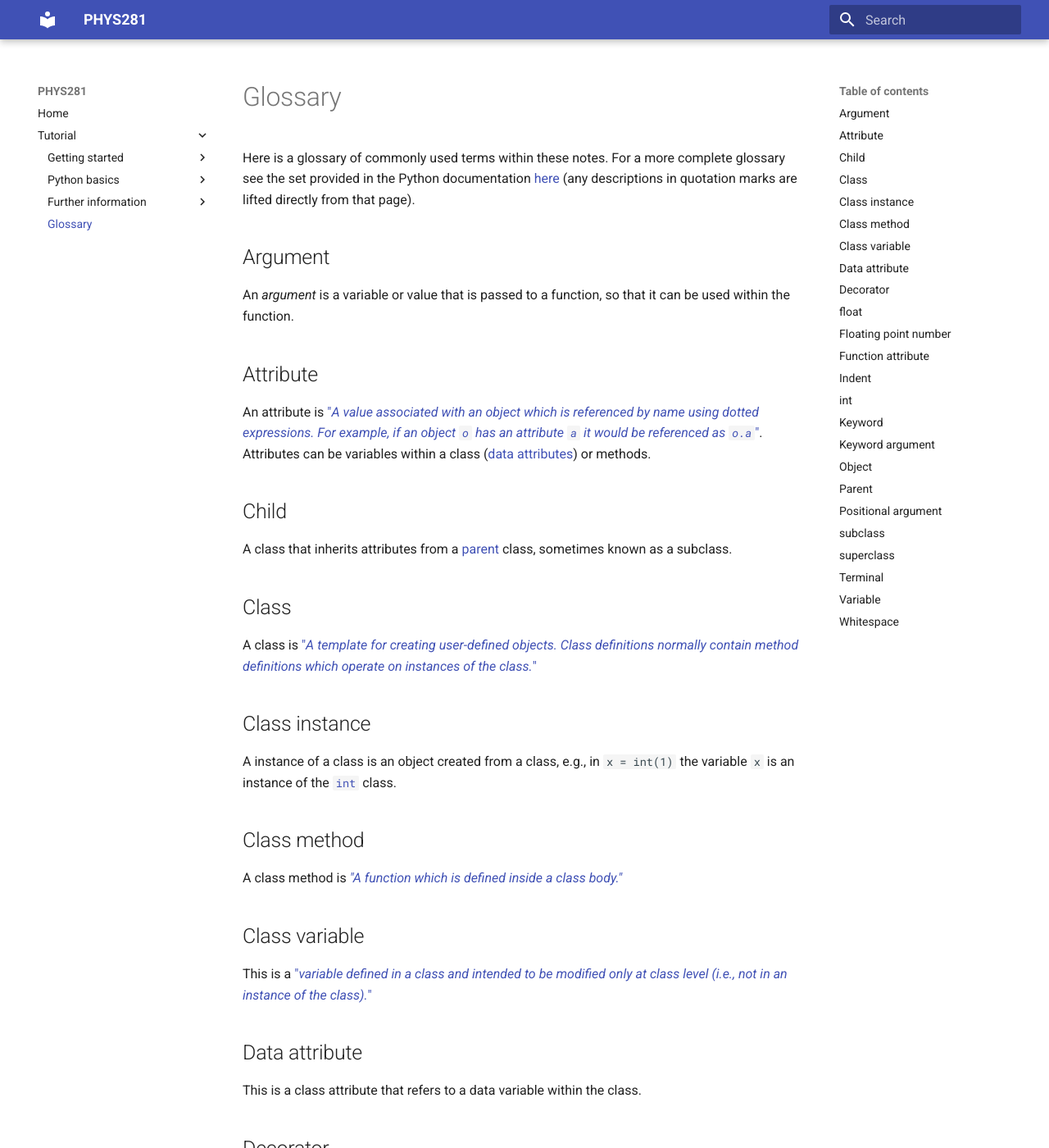
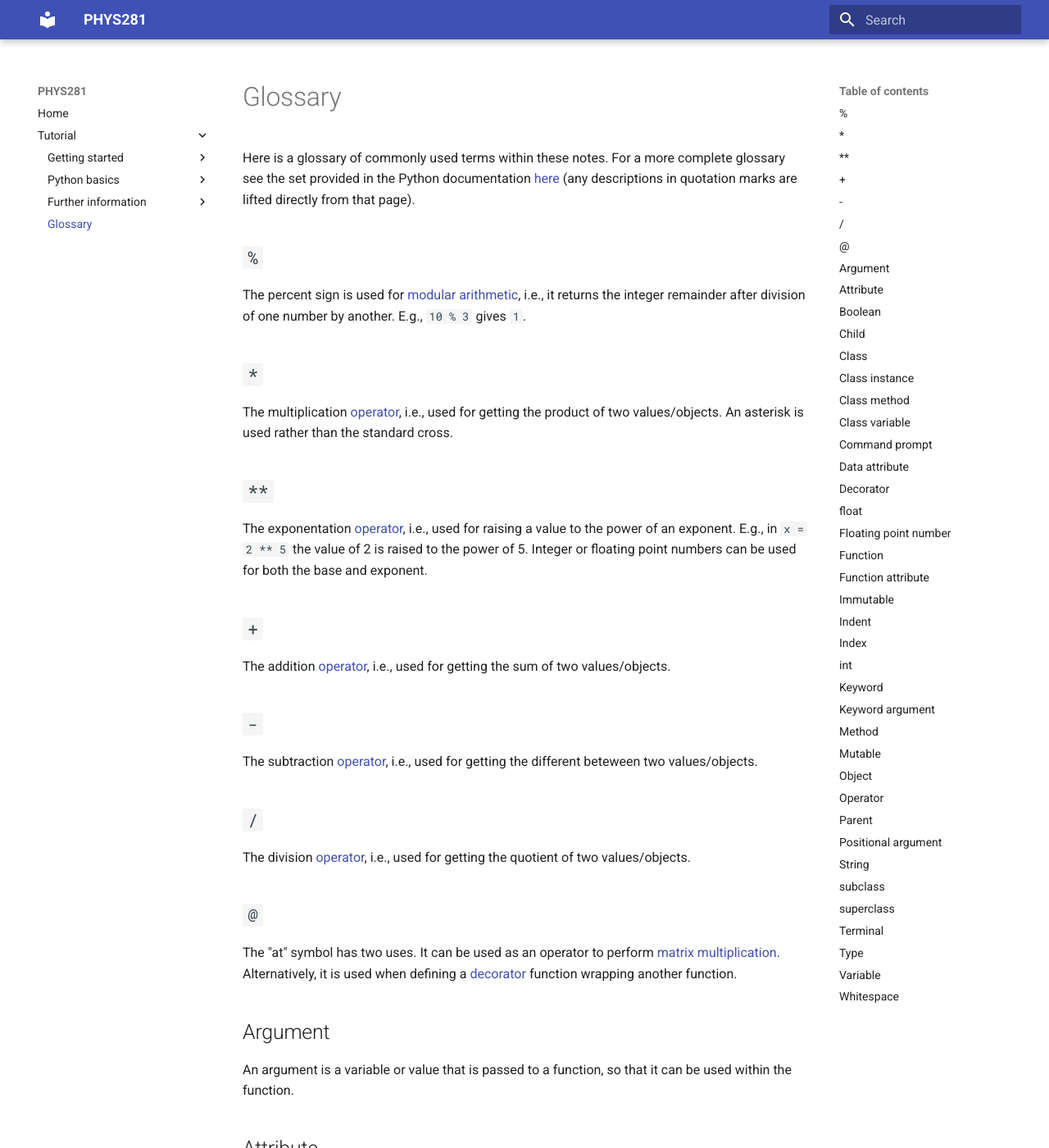
Before and after one commit to ndd21/PHYS281, an MkDocs documentation site: the page built from docs/glossary.md, in a window 1280 px wide and 1400 px high. Shown: the whole window at 82% size. Built offline with MkDocs 1.6.1 and Material for MkDocs 9.7.7, drawn with Linux system fonts in a browser that asks for light colours; nearby versions of some CDN libraries; some of the changed text lies outside the part shown.

Commit message:
Add more terms to glossary

```diff
--- a/docs/glossary.md
+++ b/docs/glossary.md
@@ -2,9 +2,45 @@ Here is a glossary of commonly used terms within these notes. For a more complet
 set provided in the Python documentation [here](https://docs.python.org/3/glossary.html) (any
 descriptions in quotation marks are lifted directly from that page).
 
+## `%`
+
+The percent sign is used for [modular arithmetic](https://en.wikipedia.org/wiki/Modular_arithmetic),
+i.e., it returns the integer remainder after division of one number by another. E.g., `10 % 3` gives
+`1`.
+
+## `*`
+
+The multiplication [operator](#operator), i.e., used for getting the product of two values/objects.
+An asterisk is used rather than the standard cross.
+
+## `**`
+
+The exponentation [operator](#operator), i.e., used for raising a value to the power of an exponent.
+E.g., in `x = 2 ** 5` the value of 2 is raised to the power of 5. Integer or floating point numbers
+can be used for both the base and exponent.
+
+## `+`
+
+The addition [operator](#operator), i.e., used for getting the sum of two values/objects.
+
+## `-`
+
+The subtraction [operator](#operator), i.e., used for getting the different beteween two
+values/objects.
+
+## `/`
+
+The division [operator](#operator), i.e., used for getting the quotient of two values/objects.
+
+## `@`
+
+The "at" symbol has two uses. It can be used as an operator to perform [matrix
+multiplication](https://en.wikipedia.org/wiki/Matrix_multiplication). Alternatively, it is used when
+defining a [decorator](#decorator) function wrapping another function.
+
 ## Argument
 
-An *argument* is a variable or value that is passed to a function, so that it can be used within the
+An argument is a variable or value that is passed to a function, so that it can be used within the
 function.
 
 ## Attribute
@@ -13,6 +49,12 @@ An attribute is ["*A value associated with an object which is referenced by name
 expressions. For example, if an object `o` has an attribute `a` it would be referenced as
 `o.a`*"](https://docs.python.org/3/glossary.html#term-attribute). Attributes can be variables within
 a class ([data attributes](#data-attribute)) or methods.
+
+## Boolean
+
+A data type that can take one of two possible values, "True" or "False", which can be used when
+performing [Boolean algebra](https://en.wikipedia.org/wiki/Boolean_algebra), i.e., evaluating
+logical expressions. In Python, Boolean variables have the [type](#type) "`bool`".
 
 ## Child
 
@@ -39,9 +81,14 @@ body."*](https://docs.python.org/3/glossary.html#term-method)
 This is a ["*variable defined in a class and intended to be modified only at class level (i.e., not
 in an instance of the class).*"](https://docs.python.org/3/glossary.html#term-class-variable)
 
+## Command prompt
+
+The line in a [terminal](#terminal) into which you type a command. In a Python session, the command
+prompt line will start with `>>>` and contain a flashing cursor.
+
 ## Data attribute
 
-This is a class attribute that refers to a data variable within the class.
+This is a class [attribute](#attribute) that refers to a data variable within the class.
 
 ## Decorator
 
@@ -63,14 +110,30 @@ A [floating point](https://en.wikipedia.org/wiki/Floating-point_arithmetic) numb
 non-integer number. The "floating point" refers to the decimal point in the number, which can
 "float", i.e., be placed anywhere between the other digits in the number.
 
+## Function
+
+A function is a piece of code that can take in variable [arguments](#argument), perform some
+operations, and return an output. In Python, functions are defined using the `def`
+[keyword](#keyword).
+
 ## Function attribute
 
-This is a class attribute that refers to a function (also known as a class method).
+This is a class attribute that refers to a function (also known as a [class method](#class-method)).
+
+## Immutable
+
+An object that cannot be changed after it is created. The opposite is something that is
+[mutable](#mutable).
 
 ## Indent
 
 Using [whitespace](#whitespace) (a series of spaces or tabs) to place a code block away from the
 left hand edge of the screen.
+
+## Index
+
+The location of a value within an array-like object, e.g., a list. Indices start at 0 for the
+location of the first value, and end at one less than the length of the object.
 
 ## int
 
@@ -93,11 +156,27 @@ the argument `x` is the keyword and `2` is the default value it takes. Keyword a
 passed to the function in any order provided the keyword identifier is used, if not used then the
 arguments must be given in the order in the function definition.
 
+## Method
+
+In Python, a method is how a [function](#function) within a class is referred to.
+
+## Mutable
+
+An object that is changeable after created. The opposite is something that is
+[immutable](#immutable).
+
 ## Object
 
 In Python, object's are the building blocks of a code; everything is an object! They can contain
 data (variables) and ways of manipulating data (functions). Objects have a type which is defined
 using their class. Generally, any [instance of a class](#class-instance) is an object.
+
+## Operator
+
+An operator generally refers to one of the mathematical [binary
+operators](https://en.wikipedia.org/wiki/Binary_operation) of addition `+`, subtraction `-`,
+multiplication `*`, and division `/`, used in [elementary
+arithmetic](https://en.wikipedia.org/wiki/Elementary_arithmetic).
 
 ## Parent
 
@@ -110,6 +189,13 @@ A positional argument to a function is an [argument](#argument) defined by a nam
 sign, e.g., in `def func(a, b):` both `a` and `b` are positional arguments. When using the function
 the positional arguments must be passed in the order that they are given in the function definition.
 They must come before any [keyword arguments](#keyword-argument).
+
+## String
+
+In programming a string generally refers to a [variable](#variable) type that holds some text, i.e.,
+a series of alphanumerical characters. In Python, strings are defined by text enclosed within
+apostrophes, quotation marks, or a series of three apostrophes/quotation marks, e.g., `x = 'Hello'`,
+`x = "Hello"` and `x = """Hello"""` are all equivalent ways of defining a string.
 
 ## subclass
 
@@ -125,6 +211,12 @@ A text-based window for running commands via a command-line prompt. In Windows,
 programme is
 [PowerShell](https://docs.microsoft.com/en-us/windows-server/administration/windows-commands/powershell).
 
+## Type
+
+In Python, [variables](#variable) have a type, which is the *kind* of thing (e.g., an integer or a
+[string](#string)) that the variable represents as defined by its [class](#class). Often "type" and
+"class" will be used interchangeably.
+
 ## Variable
 
 A variable in Python is a named object (or named class instance), e.g., in `x = 2.9` a variable
```
